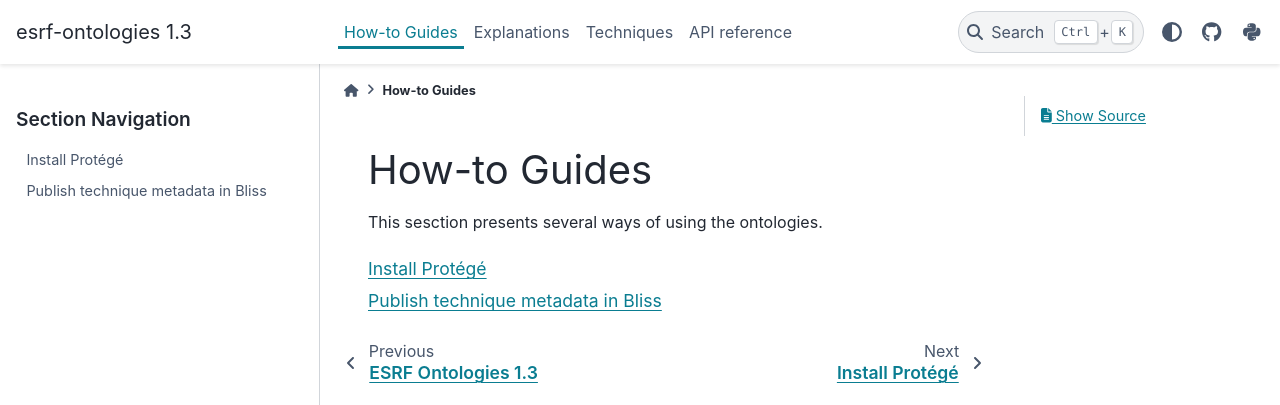
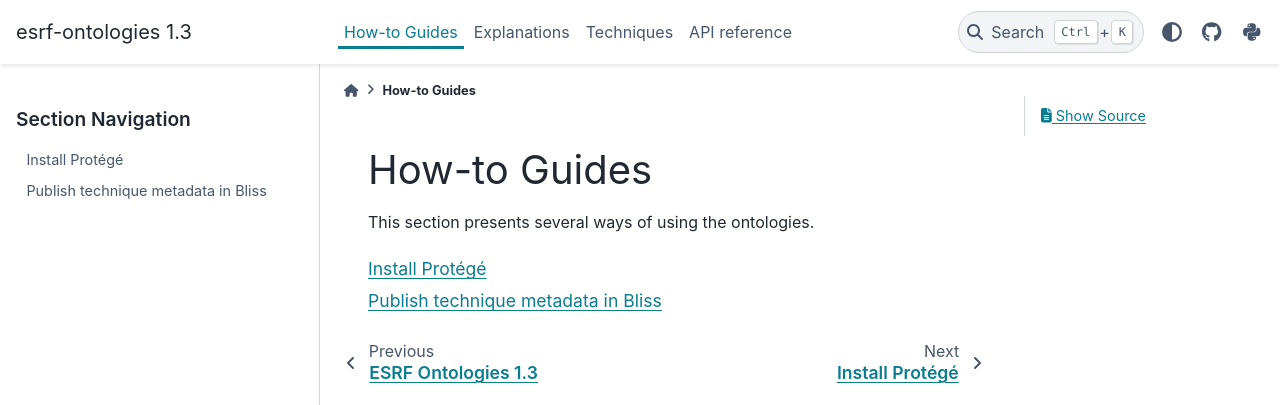
Before and after one commit to pan-ontologies/esrf-ontologies, a Sphinx documentation site: the page built from doc/howtoguides.rst, in a window 1280 px wide. Shown: the top 405 px of the page. Built offline with Sphinx 7.4.7 and the PyData theme 0.15.4, drawn with Linux system fonts in a browser that asks for light colours.

Commit message:
Fix typos (#92)

```diff
--- a/doc/howtoguides.rst
+++ b/doc/howtoguides.rst
@@ -1,7 +1,7 @@
 How-to Guides
 =============
 
-This sesction presents several ways of using the ontologies.
+This section presents several ways of using the ontologies.
 
 .. toctree::
 
```
Also changed, not shown: CONTRIBUTING.md (+2 -2 lines).
